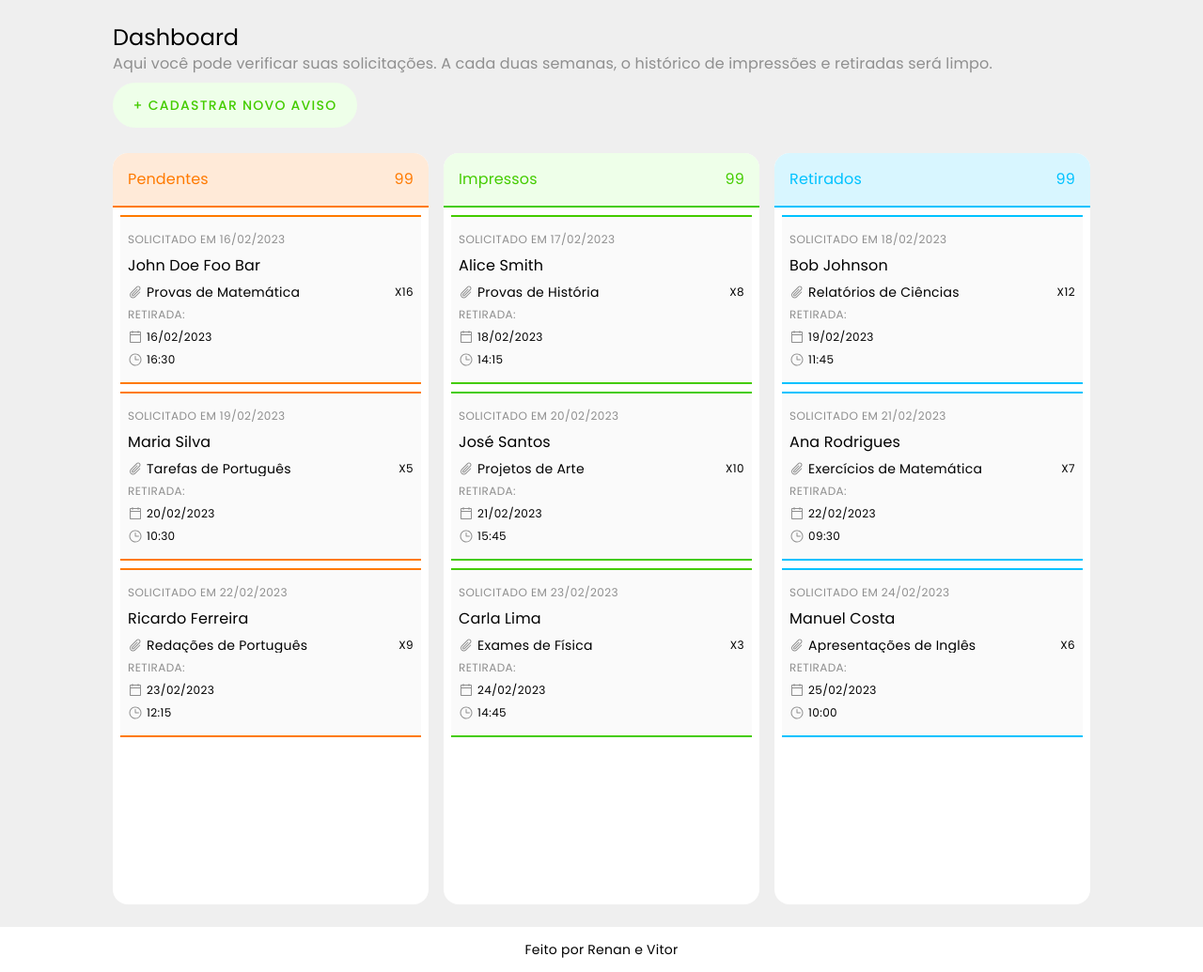
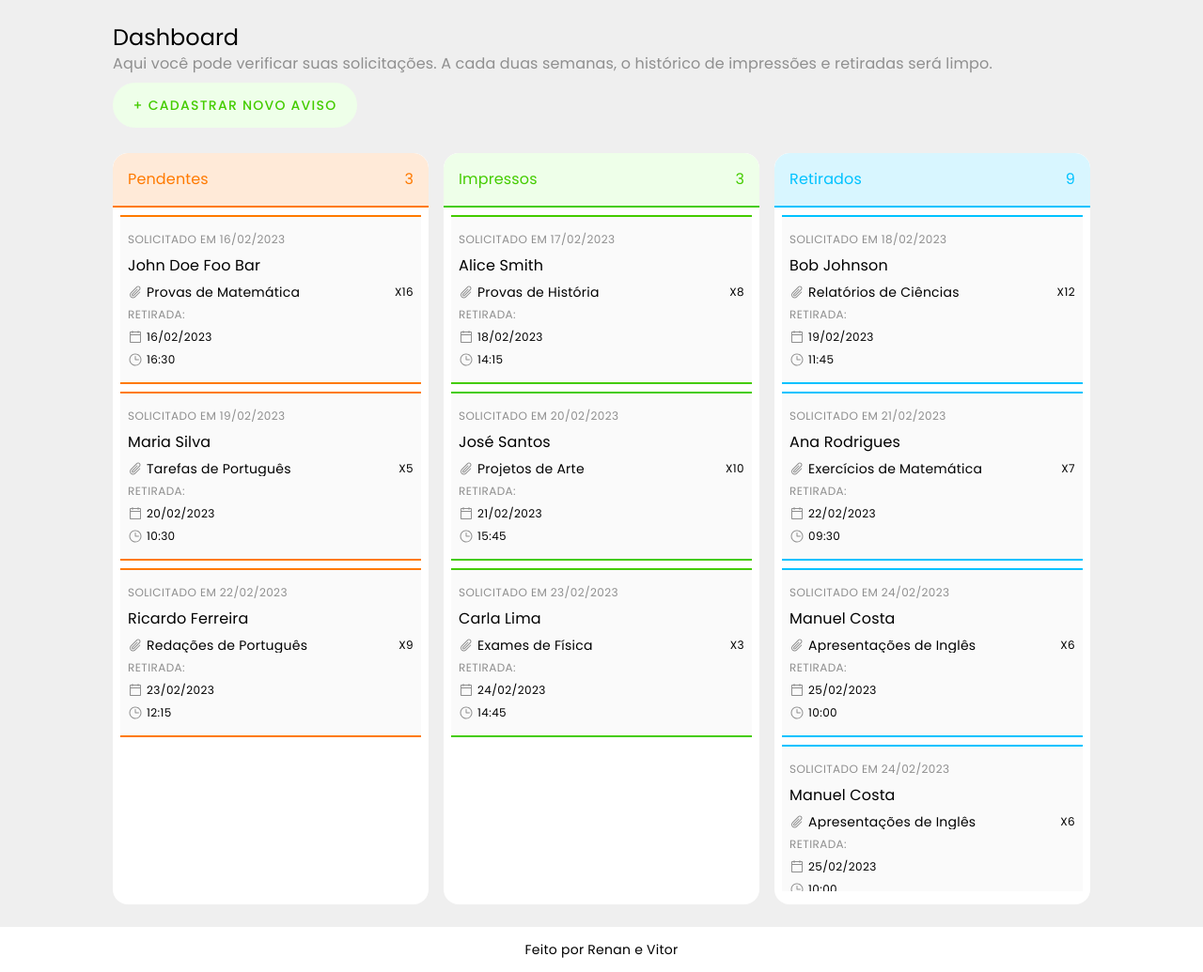
Before and after one commit to RenanMaestrya/SGFI, a Django app: page /dashboard/ in a window 1280 px wide. Shown: the part 80-1115 px from the top of the page at 94% size. Run offline with Django 4.2, Linux system fonts and the light colour scheme.

Commit message:
fix: update scroll issues; feat: add counter on kanban header

```diff
--- a/SGFI/apps/core/views.py
+++ b/SGFI/apps/core/views.py
@@ -10,98 +10,164 @@ def form(request):
 
 def dashboard(request):
     role = 'admin'
-    data = [
-        {
-            'id': 1,
-            'requested_at': '16/02/2023',
-            'requested_by': 'John Doe Foo Bar',
-            'attachment': 'Provas de Matemática',
-            'attachment_count': 16,
-            'withdraw_date': '16/02/2023',
-            'withdraw_time': '16:30',
-            'status': 'pending',
-        },
-        {
-            'id': 2,
-            'requested_at': '17/02/2023',
-            'requested_by': 'Alice Smith',
-            'attachment': 'Provas de História',
-            'attachment_count': 8,
-            'withdraw_date': '18/02/2023',
-            'withdraw_time': '14:15',
-            'status': 'printed',
-        },
-        {
-            'id': 3,
-            'requested_at': '18/02/2023',
-            'requested_by': 'Bob Johnson',
-            'attachment': 'Relatórios de Ciências',
-            'attachment_count': 12,
-            'withdraw_date': '19/02/2023',
-            'withdraw_time': '11:45',
-            'status': 'withdrawn',
-        },
-        {
-            'id': 4,
-            'requested_at': '19/02/2023',
-            'requested_by': 'Maria Silva',
-            'attachment': 'Tarefas de Português',
-            'attachment_count': 5,
-            'withdraw_date': '20/02/2023',
-            'withdraw_time': '10:30',
-            'status': 'pending',
-        },
-        {
-            'id': 5,
-            'requested_at': '20/02/2023',
-            'requested_by': 'José Santos',
-            'attachment': 'Projetos de Arte',
-            'attachment_count': 10,
-            'withdraw_date': '21/02/2023',
-            'withdraw_time': '15:45',
-            'status': 'printed',
-        },
-        {
-            'id': 6,
-            'requested_at': '21/02/2023',
-            'requested_by': 'Ana Rodrigues',
-            'attachment': 'Exercícios de Matemática',
-            'attachment_count': 7,
-            'withdraw_date': '22/02/2023',
-            'withdraw_time': '09:30',
-            'status': 'withdrawn',
-        },
-        {
-            'id': 7,
-            'requested_at': '22/02/2023',
-            'requested_by': 'Ricardo Ferreira',
-            'attachment': 'Redações de Português',
-            'attachment_count': 9,
-            'withdraw_date': '23/02/2023',
-            'withdraw_time': '12:15',
-            'status': 'pending',
-        },
-        {
-            'id': 8,
-            'requested_at': '23/02/2023',
-            'requested_by': 'Carla Lima',
-            'attachment': 'Exames de Física',
-            'attachment_count': 3,
-            'withdraw_date': '24/02/2023',
-            'withdraw_time': '14:45',
-            'status': 'printed',
-        },
-        {
-            'id': 9,
-            'requested_at': '24/02/2023',
-            'requested_by': 'Manuel Costa',
-            'attachment': 'Apresentações de Inglês',
-            'attachment_count': 6,
-            'withdraw_date': '25/02/2023',
-            'withdraw_time': '10:00',
-            'status': 'withdrawn',
-        },
-    ]
+    data = {
+        "prints": [
+            {
+                'id': 1,
+                'requested_at': '16/02/2023',
+                'requested_by': 'John Doe Foo Bar',
+                'attachment': 'Provas de Matemática',
+                'attachment_count': 16,
+                'withdraw_date': '16/02/2023',
+                'withdraw_time': '16:30',
+                'status': 'pending',
+            },
+            {
+                'id': 2,
+                'requested_at': '17/02/2023',
+                'requested_by': 'Alice Smith',
+                'attachment': 'Provas de História',
+                'attachment_count': 8,
+                'withdraw_date': '18/02/2023',
+                'withdraw_time': '14:15',
+                'status': 'printed',
+            },
+            {
+                'id': 3,
+                'requested_at': '18/02/2023',
+                'requested_by': 'Bob Johnson',
+                'attachment': 'Relatórios de Ciências',
+                'attachment_count': 12,
+                'withdraw_date': '19/02/2023',
+                'withdraw_time': '11:45',
+                'status': 'withdrawn',
+            },
+            {
+                'id': 4,
+                'requested_at': '19/02/2023',
+                'requested_by': 'Maria Silva',
+                'attachment': 'Tarefas de Português',
+                'attachment_count': 5,
+                'withdraw_date': '20/02/2023',
+                'withdraw_time': '10:30',
+                'status': 'pending',
+            },
+            {
+                'id': 5,
+                'requested_at': '20/02/2023',
+                'requested_by': 'José Santos',
+                'attachment': 'Projetos de Arte',
+                'attachment_count': 10,
+                'withdraw_date': '21/02/2023',
+                'withdraw_time': '15:45',
+                'status': 'printed',
+            },
+            {
+                'id': 6,
+                'requested_at': '21/02/2023',
+                'requested_by': 'Ana Rodrigues',
+                'attachment': 'Exercícios de Matemática',
+                'attachment_count': 7,
+                'withdraw_date': '22/02/2023',
+                'withdraw_time': '09:30',
+                'status': 'withdrawn',
+            },
+            {
+                'id': 7,
+                'requested_at': '22/02/2023',
+                'requested_by': 'Ricardo Ferreira',
+                'attachment': 'Redações de Português',
+                'attachment_count': 9,
+                'withdraw_date': '23/02/2023',
+                'withdraw_time': '12:15',
+                'status': 'pending',
+            },
+            {
+                'id': 8,
+                'requested_at': '23/02/2023',
+                'requested_by': 'Carla Lima',
+                'attachment': 'Exames de Física',
+                'attachment_count': 3,
+                'withdraw_date': '24/02/2023',
+                'withdraw_time': '14:45',
+                'status': 'printed',
+            },
+            {
+                'id': 9,
+                'requested_at': '24/02/2023',
+                'requested_by': 'Manuel Costa',
+                'attachment': 'Apresentações de Inglês',
+                'attachment_count': 6,
+                'withdraw_date': '25/02/2023',
+                'withdraw_time': '10:00',
+                'status': 'withdrawn',
+            },
+            {
+                'id': 10,
+                'requested_at': '24/02/2023',
+                'requested_by': 'Manuel Costa',
+                'attachment': 'Apresentações de Inglês',
+                'attachment_count': 6,
+                'withdraw_date': '25/02/2023',
+                'withdraw_time': '10:00',
+                'status': 'withdrawn',
+            },
+            {
+                'id': 11,
+                'requested_at': '24/02/2023',
+                'requested_by': 'Manuel Costa',
+                'attachment': 'Apresentações de Inglês',
+                'attachment_count': 12,
+                'withdraw_date': '25/02/2023',
+                'withdraw_time': '10:00',
+                'status': 'withdrawn',
+            },
+            {
+                'id': 13,
+                'requested_at': '24/02/2023',
+                'requested_by': 'Manuel Costa',
+                'attachment': 'Apresentações de Inglês',
+                'attachment_count': 6,
+                'withdraw_date': '25/02/2023',
+                'withdraw_time': '10:00',
+                'status': 'withdrawn',
+            },
+            {
+                'id': 14,
+                'requested_at': '24/02/2023',
+                'requested_by': 'Manuel Costa',
+                'attachment': 'Apresentações de Inglês',
+                'attachment_count': 6,
+                'withdraw_date': '25/02/2023',
+                'withdraw_time': '10:00',
+                'status': 'withdrawn',
+            },
+            {
+                'id': 15,
+                'requested_at': '24/02/2023',
+                'requested_by': 'Manuel Costa',
+                'attachment': 'Apresentações de Inglês',
+                'attachment_count': 6,
+                'withdraw_date': '25/02/2023',
+                'withdraw_time': '10:00',
+                'status': 'withdrawn',
+            },
+            {
+                'id': 16,
+                'requested_at': '24/02/2023',
+                'requested_by': 'Manuel Costa',
+                'attachment': 'Apresentações de Inglês',
+                'attachment_count': 6,
+                'withdraw_date': '25/02/2023',
+                'withdraw_time': '10:00',
+                'status': 'withdrawn',
+            },
+        ],
+        "withdrawn_count": 9,
+        "pending_count": 3,
+        "printed_count": 3
+
+    }
     return render(request, 'apps/core/pages/dashboard.html', { 'role': role, 'requests': data })
 
 def history(request):
--- a/SGFI/static/css/pages/dashboard.css
+++ b/SGFI/static/css/pages/dashboard.css
@@ -1,3 +1,20 @@
+::-webkit-scrollbar {
+    width: 6px;
+    height: 6px;
+  }
+
+  ::-webkit-scrollbar-track {
+    background: #F2F2F2;
+  }
+
+  ::-webkit-scrollbar-thumb {
+    background: #BDBDBD;
+  }
+
+  ::-webkit-scrollbar-thumb:hover {
+    background: #6E6E6E;
+  }
+
 .button-div {
     display: flex;
     justify-content: flex-start;
@@ -18,18 +35,20 @@
 .kanban {
     min-width: 300px;
     width: 100%;
-    height: 100vh;
+    height: 100svh;
+    max-height: 100svh;
     background-color: var(--neutral-white);
     border-radius: 16px;
+    overflow: hidden;
 }
 
 .kanban-content {
-    flex: 1;
+    overflow-y: auto;
+    max-height: calc(100vh - 88px);
     display: flex;
     flex-direction: column;
     gap: 8px;
     padding: 8px;
-    height: 100%;
 }
 
 .kanban-header {
--- a/SGFI/templates/apps/core/pages/dashboard.html
+++ b/SGFI/templates/apps/core/pages/dashboard.html
@@ -43,11 +43,11 @@
                 <div class="kanban">
                     <div class="kanban-header tint-pink">
                         <span class="subtitle-1 text-tint-pink">Pendentes</span>
-                        <span class="subtitle-1 text-tint-pink">99</span>
+                        <span class="subtitle-1 text-tint-pink">{{ requests.pending_count }}</span>
                     </div>
 
                     <div class="kanban-content">
-                        {% for item in requests %}
+                        {% for item in requests.prints %}
                             {% if item.status == "pending" %}
                                 {% include 'apps/core/card.html' with data=item %}
                             {% endif %}
@@ -57,11 +57,11 @@
                 <div class="kanban">
                     <div class="kanban-header tint-green">
                         <span class="subtitle-1 text-tint-green">Impressos</span>
-                        <span class="subtitle-1 text-tint-green">99</span>
+                        <span class="subtitle-1 text-tint-green">{{ requests.printed_count }}</span>
                     </div>
 
                     <div class="kanban-content">
-                        {% for item in requests %}
+                        {% for item in requests.prints %}
                             {% if item.status == "printed" %}
                                 {% include 'apps/core/card.html' with data=item %}
                             {% endif %}
@@ -72,11 +72,11 @@
                 <div class="kanban">
                     <div class="kanban-header tint-blue">
                         <span class="subtitle-1 text-tint-blue">Retirados</span>
-                        <span class="subtitle-1 text-tint-blue">99</span>
+                        <span class="subtitle-1 text-tint-blue">{{ requests.withdrawn_count }}</span>
                     </div>
 
                     <div class="kanban-content">
-                        {% for item in requests %}
+                        {% for item in requests.prints %}
                             {% if item.status == "withdrawn" %}
                                 {% include 'apps/core/card.html' with data=item %}
                             {% endif %}
```
